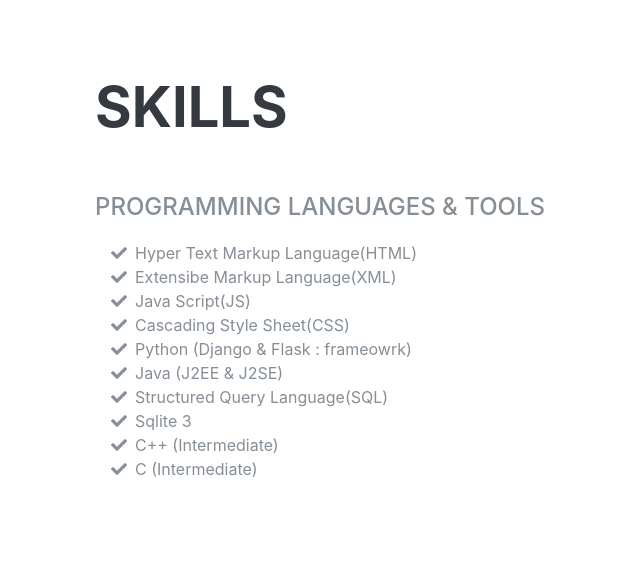
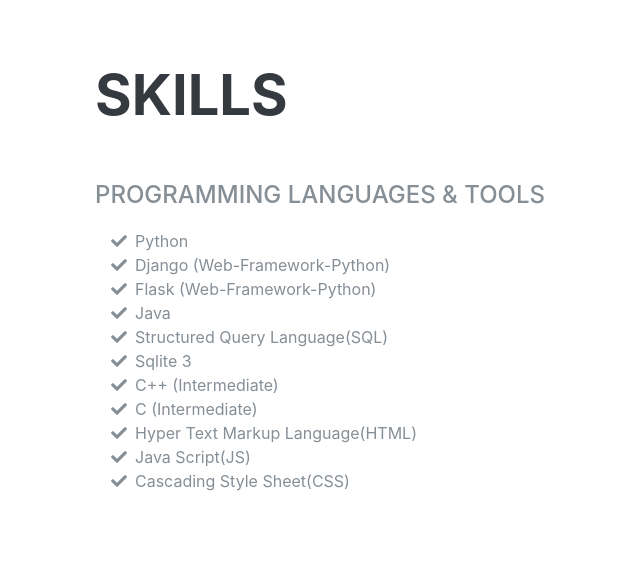
Before and after one commit to amangoyalji/myresume, a Django app: page / in a window 1280 px wide. Shown: the part 2640-3225 px from the top of the page, without its empty margins (225-865 px from the left). Run offline with Django 3.2, Linux system fonts and the light colour scheme; some libraries are stand-ins or nearby versions; some web fonts are replaced.

Commit message:
Final Submit

```diff
--- a/templates/index.html
+++ b/templates/index.html
@@ -68,6 +68,8 @@
         </h1>
         <div class="subheading mb-5">Shivhare colony · Morar · Gwalior ·
           <a href="https://www.google.com/intl/en-GB/gmail/about/#">amana6398@gmail.com</a>
+          <br>
+          Contact No. : 9340950763
         </div>
         <p class="lead mb-5">I am a Person with positive attitude and always try to learn something new. I also have developed many projects with Python and Java.</p>
         <div class="social-icons">
@@ -97,7 +99,7 @@
           <div class="resume-content">
             <h3 class="mb-0">Internshala</h3>
             <div class="subheading mb-3">At BeOfUse</div>
-            <p>BeOFUse is a startup company which is working on an online eductaion platform like byjus, I have worked there as an Back-end Developer in Django(Python-web_framework) and developed a website. I worked in BeOfUse as an intern, and applied through the internshala.com </p>
+            <p>BeOFUse is a startup company which is working on an online education platform like byjus, I have worked there as an Back-end Developer in Django(Python-web_framework) and developed a website. I worked in BeOfUse as an intern, and applied through the internshala.com </p>
           </div>
           <div class="resume-date text-md-right">
             <span class="text-primary">March 2020 - April 2020</span>
@@ -188,25 +190,20 @@
 
         <div class="subheading mb-3">PROGRAMMING LANGUAGES &amp; TOOLS</div>
         <ul class="fa-ul mb-0">
-          <li>
-            <i class="fa-li fa fa-check"></i>
-            Hyper Text Markup Language(HTML)</li>
-          <li>
-            <i class="fa-li fa fa-check"></i>
-            Extensibe Markup Language(XML)</li>
-          <li>
-            <i class="fa-li fa fa-check"></i>
-            Java Script(JS)</li>
-          <li>
-            <i class="fa-li fa fa-check"></i>
-            Cascading Style Sheet(CSS)</li>
+
 
           <li>
             <i class="fa-li fa fa-check"></i>
-            Python (Django &amp; Flask : frameowrk)</li>
+            Python</li>
           <li>
             <i class="fa-li fa fa-check"></i>
-            Java (J2EE &amp; J2SE)</li>
+            Django (Web-Framework-Python)</li>
+          <li>
+            <i class="fa-li fa fa-check"></i>
+            Flask (Web-Framework-Python)</li>
+          <li>
+            <i class="fa-li fa fa-check"></i>
+            Java </li>
           <li>
             <i class="fa-li fa fa-check"></i>
             Structured Query Language(SQL)</li>
@@ -221,6 +218,16 @@
           <li>
             <i class="fa-li fa fa-check"></i>
             C (Intermediate)</li>
+           <li>
+            <i class="fa-li fa fa-check"></i>
+            Hyper Text Markup Language(HTML)</li>
+
+          <li>
+            <i class="fa-li fa fa-check"></i>
+            Java Script(JS)</li>
+          <li>
+            <i class="fa-li fa fa-check"></i>
+            Cascading Style Sheet(CSS)</li>
 
 
 
```
